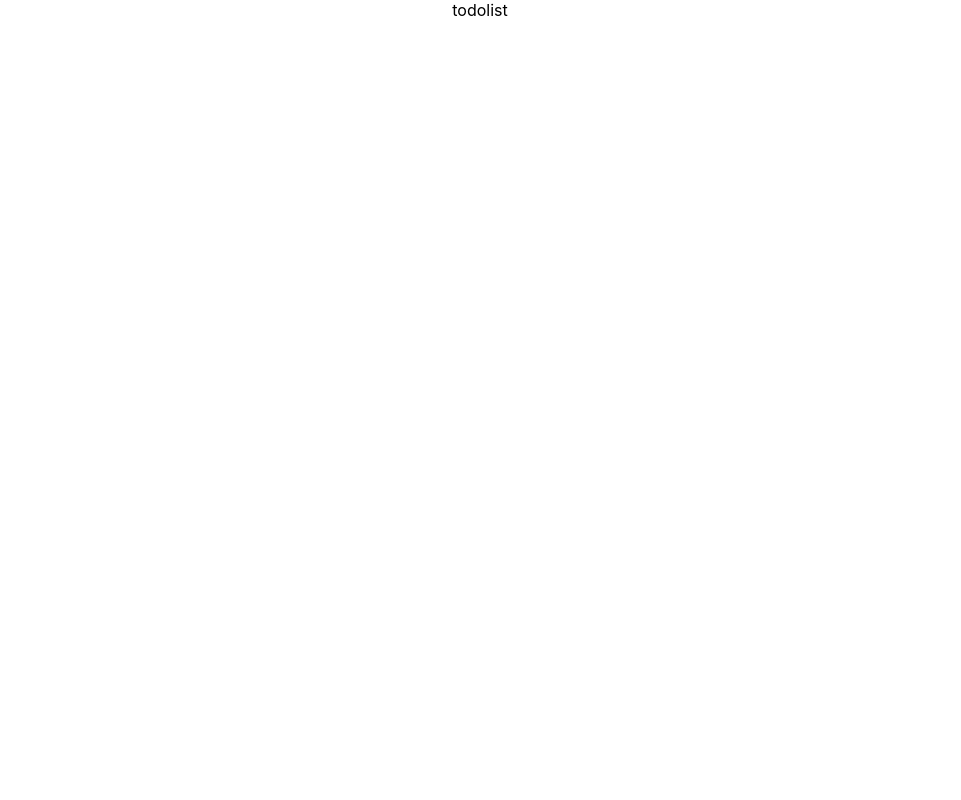
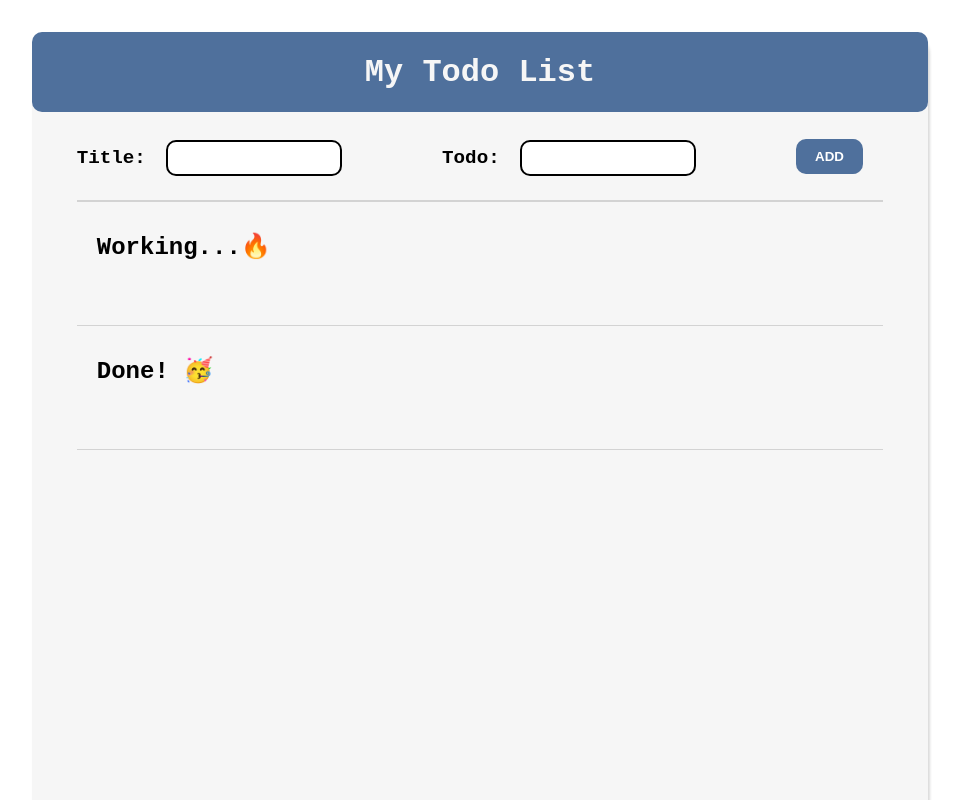
Before and after one commit to nayoung3669/todolist_react, a React (Create React App) app: page / in a window 1280 px wide. Shown: the top 800 px of the page, without its empty margins (160-1121 px from the left). Built offline with nearby package versions, Linux system fonts and the light colour scheme.

Commit message:
complete features

```diff
--- a/package.json
+++ b/package.json
@@ -9,6 +9,7 @@
     "react": "^18.2.0",
     "react-dom": "^18.2.0",
     "react-scripts": "5.0.1",
+    "styled-components": "^6.0.0-rc.5",
     "web-vitals": "^2.1.4"
   },
   "scripts": {
--- a/src/App.css
+++ b/src/App.css
@@ -1,38 +1,12 @@
 .App {
   text-align: center;
+  display: flex;
+  flex-direction: column;
+  align-items: center;
+  justify-content: center;
 }
 
 .App-logo {
   height: 40vmin;
   pointer-events: none;
 }
-
-@media (prefers-reduced-motion: no-preference) {
-  .App-logo {
-    animation: App-logo-spin infinite 20s linear;
-  }
-}
-
-.App-header {
-  background-color: #282c34;
-  min-height: 100vh;
-  display: flex;
-  flex-direction: column;
-  align-items: center;
-  justify-content: center;
-  font-size: calc(10px + 2vmin);
-  color: white;
-}
-
-.App-link {
-  color: #61dafb;
-}
-
-@keyframes App-logo-spin {
-  from {
-    transform: rotate(0deg);
-  }
-  to {
-    transform: rotate(360deg);
-  }
-}
--- a/src/App.js
+++ b/src/App.js
@@ -1,9 +1,42 @@
+import { useState } from 'react';
 import './App.css';
+import DoneList from './components/DoneList';
+import TodoInput from './components/TodoInput';
+import TodoTemplate from './components/TodoTemplate';
+import { WorkingList } from './components/WorkingList';
+import { useRef } from 'react';
+import { useCallback } from 'react';
 
 function App() {
+  const nextId = useRef(0)
+  const [todos, setTodos] = useState([])
+
+  const onAdd = useCallback((todo) => {
+    nextId.current += 1
+    const newTodo = {
+      id: nextId.current,
+      title: todo.title,
+      text: todo.text,
+      done: false,
+    }
+    setTodos(todos => todos.concat(newTodo))
+  }, [])
+
+  const onDelete = useCallback((id) => {
+    setTodos(todos =>todos.filter(todo => todo.id !== id))
+  }, [])
+
+  const onToggle = useCallback((id) => {
+    setTodos(todos => todos.map(todo => todo.id === id ? {...todo, done : !todo.done} : todo))
+  },[])
+
   return (
     <div className="App">
-      todolist
+      <TodoTemplate>
+        <TodoInput nextId={nextId} onAdd={onAdd}/>
+        <WorkingList todos={todos} onDelete={onDelete} onToggle={onToggle}/>
+        <DoneList todos={todos} onDelete={onDelete} onToggle={onToggle}/>
+      </TodoTemplate>
     </div>
   );
 }
--- /dev/null
+++ b/src/components/DoneList.js
@@ -0,0 +1,19 @@
+import React from "react"
+import TodoItem from "./TodoItem"
+import { ListBlock } from "./WorkingList"
+
+const DoneList = ({todos, onDelete, onToggle}) => {
+    const working = todos.filter((todo) => todo.done === true)
+    return (
+        <ListBlock>
+            <p className="working">Done! 🥳</p>
+            <div className="todos">
+                {working.map((todo) => {
+                    return <TodoItem todo={todo} onDelete={onDelete} onToggle={onToggle}/>
+                })}
+            </div>
+        </ListBlock>
+    )
+}
+
+export default React.memo(DoneList)
--- /dev/null
+++ b/src/components/TodoInput.js
@@ -0,0 +1,76 @@
+import React from "react"
+import { useCallback, useState } from "react"
+import { styled } from "styled-components"
+
+const TodoInputBlock = styled.form`
+    display: flex;
+    justify-content: center;
+    align-items: center;
+    height: 65px;
+    width: 90%;
+    border-bottom: 2px solid lightgray;
+    padding-bottom: 10px;
+
+    p {
+        font-size: 1.2rem;
+        margin-right: 20px;
+    }
+
+    input {
+        height: 30px;
+        width: 35%;
+        margin-right: 100px;
+        border-radius: 10px;
+        border: 2px solid black;
+    }
+
+    button {
+        margin-right: 20px;
+        margin-bottom: 2px;
+        height: 35px;
+        width: 13%;
+        border-radius: 10px;
+        border: none;
+        font-weight: 600;
+        background-color: #4F709C;
+        color: white;
+    }
+
+    & + & {
+        margin-left : 30px;
+    }
+`
+
+const TodoInput = ({onAdd}) => {
+    const [todo, setTodo] = useState({
+        id: 0,
+        title: '',
+        text: '',
+    })
+
+    const onChange = useCallback((e) => {
+        const {name, value} = e.target
+        setTodo({
+            ...todo,
+            [name] : value
+        })
+    },[todo])
+
+      const onSubmit = useCallback((e) => {
+        e.preventDefault();
+        !todo.title || !todo.text ? alert("내용을 입력하세요.") : onAdd(todo)
+        setTodo({title: '', text: ''})
+    }, [todo, onAdd])
+
+    return (
+        <TodoInputBlock onSubmit={(e) => onSubmit(e)}>
+            <p>Title: </p>
+            <input type="text" name="title" value={todo.title} onChange={(e) => onChange(e)}/>
+            <p>Todo: </p>
+            <input type="text" name="text" value={todo.text} onChange={(e) => onChange(e)}/>
+            <button type="submit" >ADD</button>
+        </TodoInputBlock>
+    )
+}
+
+export default React.memo(TodoInput)
--- /dev/null
+++ b/src/components/TodoItem.js
@@ -0,0 +1,67 @@
+import React from "react"
+import { styled } from "styled-components"
+
+const TodoItemBlock = styled.div`
+    display: flex;
+    flex-direction: column;
+    align-items: center;
+    height: 125px;
+    width: 190px;
+    background-color: white;
+    border : 1px solid lightgray;
+    border-radius: 10px;
+
+    p {
+        margin: 10px;
+    }
+    .title {
+        font-size: 1.2rem;
+    }
+
+    .text {
+        font-weight: 500;
+        font-size: 1rem;
+    }
+
+    .buttons {
+        display: flex;
+        justify-content: space-between;
+        padding-top: 10px;
+        width: 130px;
+        height: 25px;
+
+        button {
+            font-size: 0.8rem;
+            border: 1px solid lightgray;
+            border-radius : 7px;
+            cursor: pointer;
+        }
+        .delete {
+            color: red;
+        }
+        .done {
+            color: blue;
+        }
+
+    }
+    & + & {
+        margin-left: 8px;
+    }
+`
+
+const TodoItem = ({todo, onDelete, onToggle}) => {
+    const {id, title, text} = todo
+    return (
+        <TodoItemBlock>
+            <p className="title">{title}</p>
+            <p className="text">{text}</p>
+            <div className="buttons">
+                <button className="delete" onClick={() => onDelete(id)}>DELETE</button>
+                <button className="done" onClick={() => onToggle(id)}>DONE</button>
+            </div>
+        </TodoItemBlock>
+    )
+
+}
+
+export default React.memo(TodoItem)
--- /dev/null
+++ b/src/components/TodoTemplate.js
@@ -0,0 +1,47 @@
+import { styled } from "styled-components"
+
+const TemplateBlock = styled.div`
+    display: flex;
+    flex-direction: column;
+    align-items: center;
+    background-color: #f6f6f6;
+    width: 70%;
+    max-width: 900px;
+    height: 1200px;
+    margin-top: 2rem;
+    border-radius: 20px;
+    font-family:'Courier New', Courier, monospace;
+    box-shadow: rgba(0, 0, 0, 0.15) 1.95px 1.95px 2.6px;
+    font-weight: 600;
+
+    .header {
+        display: flex;
+        align-items: center;
+        justify-content: center;
+        height: 80px;
+        width: 100%;
+        margin-bottom: 13px;
+        color: #f6f6f6;
+        border-radius: 10px;
+        background-color: #4F709C;
+        font-size: 2rem;
+        font-weight: 600;
+    }
+
+    @media screen and (max-width: 768px) {
+        flex-direction: column;
+    }
+`
+
+const TodoTemplate = ({children}) => {
+    return (
+        <TemplateBlock>
+            <div className="header">
+                My Todo List
+            </div>
+            {children}
+        </TemplateBlock>
+    )
+}
+
+export default TodoTemplate
--- /dev/null
+++ b/src/components/WorkingList.js
@@ -0,0 +1,37 @@
+import { styled } from "styled-components"
+import TodoItem from "./TodoItem"
+
+const ListBlock = styled.div`
+    width: 90%;
+    border-bottom: 1px solid lightgray;
+    .working {
+        padding-left: 20px;
+        margin-top:30px;
+        font-size: 1.5rem;
+        text-align: start;
+    }
+    .todos {
+        overflow-x: scroll;
+        padding-left: 40px;
+        display: flex;
+        flex-direction: row;
+        margin-bottom: 40px;
+    }
+
+`
+
+const WorkingList = ({todos, onDelete, onToggle}) => {
+    const working = todos.filter((todo) => todo.done === false)
+    return (
+        <ListBlock>
+            <p className="working">Working...🔥</p>
+            <div className="todos">
+                {working.map((todo) => {
+                    return <TodoItem todo={todo} onDelete={onDelete} onToggle={onToggle}/>
+                })}
+            </div>
+        </ListBlock>
+    )
+}
+
+export { WorkingList, ListBlock }
```
Also changed, not shown: 1 other file (tests, documents, lock files or other folders).
